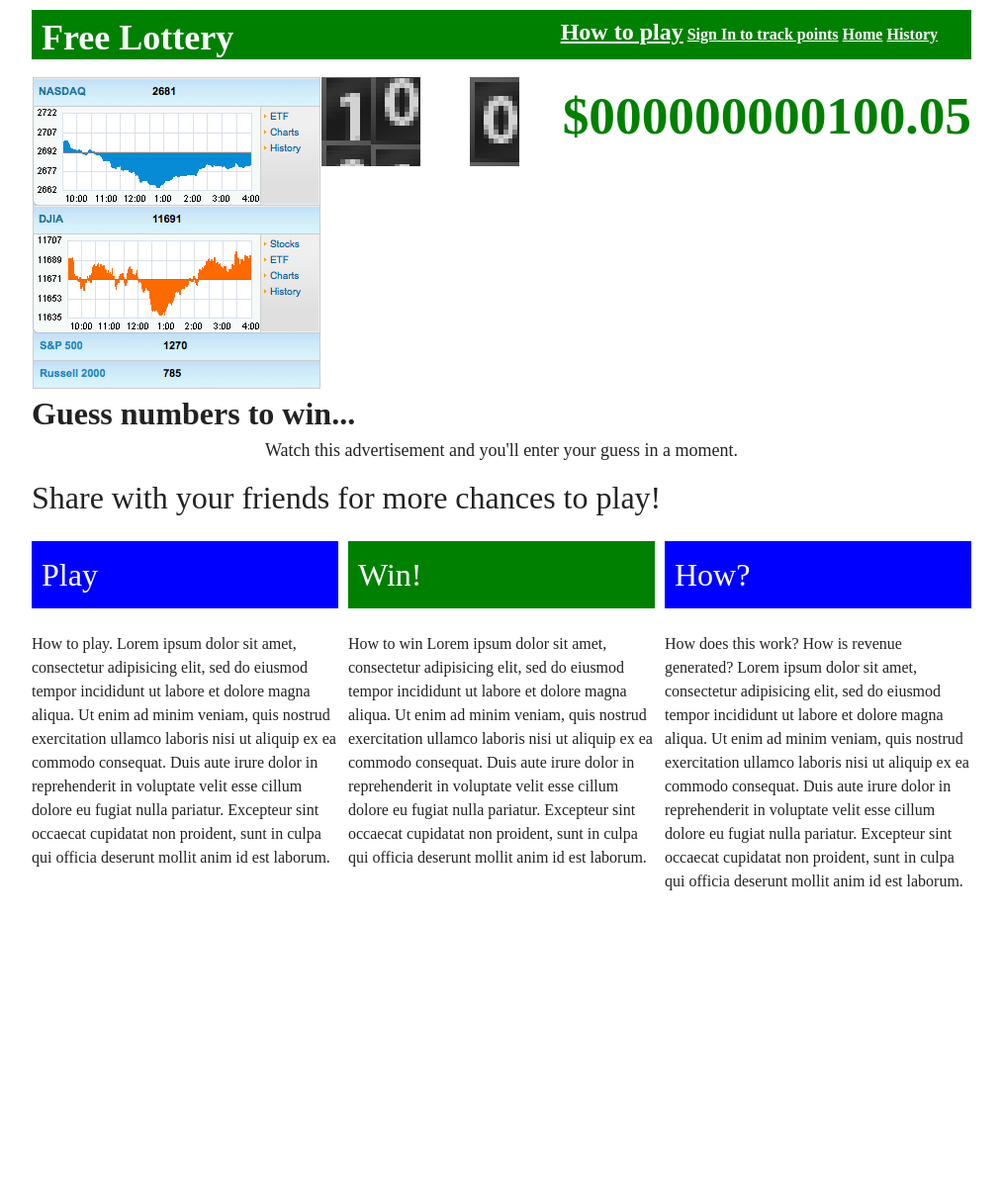
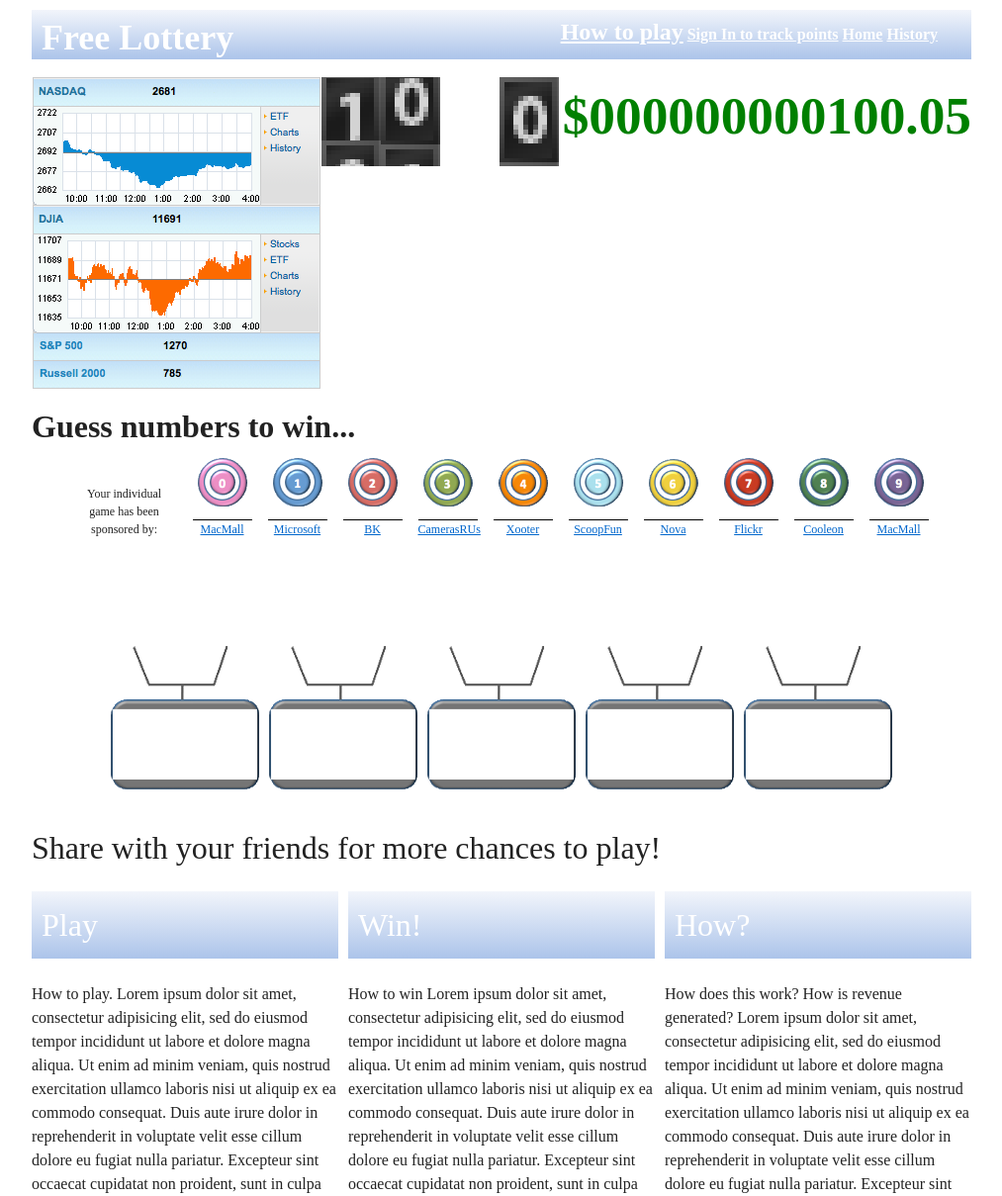
Before and after one commit to jamiely/lottery-concept, a CodeIgniter app: page / in a window 1280 px wide. Shown: the top 1209 px of the page at 99% size, without its empty margins (133-1146 px from the left). Before the commit the page ends 900 px from the top, so only its background shows below. Run offline with CodeIgniter, Linux system fonts and the light colour scheme.

Commit message:
Added graphics. still working on chrome

```diff
--- a/css/main.css
+++ b/css/main.css
@@ -6,7 +6,10 @@
   margin-top: 10px;
 }
 .container.main > h1 {
-  background-color: green;
+  background-color: #acc4ea;
+  filter: progid:DXImageTransform.Microsoft.gradient(startColorstr='#f2f5fb', endColorstr='#acc4ea'); /* for IE */
+  background: -webkit-gradient(linear, left top, left bottom, from(#f2f5fb), to(#acc4ea)); /* for webkit browsers */
+  background: -moz-linear-gradient(top,  #f2f5fb,  #acc4ea); /* for firefox 3.6+ */
   color: white;
   font-weight: bold;
   padding: 10px;
@@ -64,17 +67,22 @@
 
 .entry-container > div.entry {
   display: inline-block;
-  width: 200px;
+  width: 150px;
   height: 200px;
   margin-left: 5px;
   margin-right: 5px;
+  background-image: url('../images/basket_150.png');
+  background-repeat: no-repeat;
+  background-position: center bottom;
 }
 .entry-container > div.entry.filled {
   height: 240px;
 }
 .entry-container > div.entry > .input-container {
   height: 50px;
-
+}
+.entry-container > div.entry > .input-container input {
+  display: none;
 }
 
 .entry-container > div.entry.filled > div.background {
@@ -84,18 +92,18 @@
   background-position: center top;
 }
 
+.entry-container > div.entry > div.background {
+  height: 70px;
+}
 .entry-container > div.entry > div.ad {
-  visibility: hidden;
+
+  height: 80px;
 }
 
-.entry-container > div.entry.filled > div.ad {
-  border: 1px black solid;
-  visibility: visible;
-}
 
 .entry-container > div.entry > div.ad img {
-  height: 98px;
-  width: 198px;
+  height: 70px;
+  width: 140px;
 }
 
 .entry-container input[name=entry] {
@@ -114,9 +122,9 @@
   font-size: 60pt;
 }
 .selection {
-  border: 2px red solid;
+
   display: inline-block;
-  width: 80px;
+  width: 60px;
   height: 100px;
   margin: 8px;
 
@@ -127,23 +135,26 @@
   font-size: xx-large;
   font-weight: bold;
 }
+.selection.empty {
+  width: 100px;
+}
+.selection.empty > .value {
+  border: none;
+}
+.selection > .value img {
+  width: 50px;
+}
 .section-bottom > div {
   font-size: medium;
 }
 .section-bottom > div > h2 {
-  background-color: black;
+  background-color: #acc4ea;
+  filter: progid:DXImageTransform.Microsoft.gradient(startColorstr='#f2f5fb', endColorstr='#acc4ea'); /* for IE */
+  background: -webkit-gradient(linear, left top, left bottom, from(#f2f5fb), to(#acc4ea)); /* for webkit browsers */
+  background: -moz-linear-gradient(top,  #f2f5fb,  #acc4ea); /* for firefox 3.6+ */
+
   color: white;
   padding: 10px;
-}
-.section-bottom > div.play > h2 {
-  background-color: blue;
-}
-
-.section-bottom > div.win > h2 {
-  background-color: green;
-}
-.section-bottom > div.how > h2 {
-  background-color: blue;
 }
 .share {
   margin-top: 20px;
@@ -181,7 +192,7 @@ label {
 }
 .counter-number {
   height:198px;
-  width:50px;
+  width:60px;
   position:relative;
   background-image:url(../images/counter_ticker_bg_big.png);
   float:left;
--- a/js/counter.js
+++ b/js/counter.js
@@ -1,3 +1,4 @@
+$(function(){
 
   $(".counter-number").each( function(i) {
     $(this).attr('id','num'+i);
@@ -7,8 +8,7 @@ function loadticker(ticnum) {
     var fticnum = add_commas(ticnum);
     var numheight = 90;
     addticker(fticnum);
-  if (ticnum && ticnum != 0) {
-
+    if (ticnum && ticnum !== 0) {
       var s = String(fticnum);
 
       for (i=s.length;i>=0; i--){
@@ -60,3 +60,6 @@ setInterval(function() {
     initialValue += Math.random();
     loadticker(initialValue.toFixed(2));
   }, 100);
+
+
+});
--- a/js/main.js
+++ b/js/main.js
@@ -5,6 +5,8 @@ var onYoutubePlayerStateChange = function(newState) {
     $('.select').show();
   }
 };
+
+
 
 function onYouTubePlayerReady(playerId) {
   var el = document.getElementById("myytplayer");
@@ -33,17 +35,18 @@ $(function(){
   var ads = [
     {name: 'MacMall', im: 'macmall.jpg'},
     {name: 'Microsoft', im: 'microsoft.jpg'},
-    {name: 'Burger King', im: 'bk.jpg'},
+    {name: 'BK', im: 'bk.jpg'},
     {name: 'CamerasRUs', im: 'camerarus.jpg'},
     {name: 'Xooter', im: 'xooter.jpg'},
     {name: 'ScoopFun', im: 'scoopfree.jpg'},
     {name: 'Nova', im: 'nova.jpg'},
     {name: 'Flickr', im: 'flickr.jpg'},
-    {name: 'Cooleon Inc.', im: 'cooleon.jpg'}
+    {name: 'Cooleon', im: 'cooleon.jpg'},
+    {name: 'MacMall', im: 'macmall.jpg'}
   ];
 
   // setup entry
-  var entryBoxCount = 4;
+  var entryBoxCount = 5;
   $('.entry-container').each(function(){
     var container = $(this),
       tmplEntry = $('#tmplEntry');
@@ -69,10 +72,13 @@ $(function(){
       input = entries.eq(selectedBox),
       entry = input.parents('div.entry');
 
-    input.val(value);
-    entry.addClass('filled');
-    entry.find('.ad img').attr('src', 'ads/'+(ad.im || 'none.jpg'));
-    //entry.find('.ad img').attr('src', 'ads/apple.jpg');
+    //input.val(value);
+
+
+    entry.find('.input-container').html('<img src="images/numbers/' + value + '.png" />')
+
+    var img = $('<img src="ads/none.jpg" />').attr('src', 'ads/'+(ad.im || 'none.jpg'));
+    entry.find('.ad > a').html(img);
 
     selectedBox ++;
 
@@ -88,13 +94,14 @@ $(function(){
     }
   };
 
+  // selections
   $('.select').each(function() {
     var select = $(this),
       tmplAd = $('#tmplAdText');
 
     $.each(ads, function(i, ad) {
 
-      ad.value = i + 1;
+      ad.value = i;
       var selection = tmplAd.tmpl(ad).appendTo(select),
         link = selection.find('a')
 
@@ -114,10 +121,6 @@ $(function(){
     "http://www.youtube.com/v/cOS5BaxCtAk?fs=1&amp;hl=en_US&autoplay=1&start=40&enablejsapi=1&playerapiid=ytplayer",
     "yt-replace-me", "640", "385", "8", null, null, params, atts);
 
+  onYoutubePlayerStateChange(0);
 
-  var hideVideo = function() {
-    $('.video-ad').fadeOut();
-  };
-
-  setTimeout(hideVideo, 49000)
 });
--- a/system/application/views/footer.html
+++ b/system/application/views/footer.html
@@ -5,9 +5,10 @@
     </div>
   </div>
     <script src="js/jquery-1.4.2.min.js"></script>
+    <script src="js/counter.js"></script>
     <script src="js/jquery.tmpl.min.js"></script>
     <script src="js/swfobject.js"></script>
     <script src="js/main.js"></script>
-    <script src="js/counter.js"></script>
+
   </body>
 </html>
--- a/system/application/views/game.html
+++ b/system/application/views/game.html
@@ -17,10 +17,22 @@
 <div class="select span-24">
   <script type="text/x-jquery-tmpl" id="tmplAdText">
     <div class="selection">
-      <div class="value">${value}</div>
-      <div class="ad"><a href="javascript:">${name}</a></div>
+      <div class="value">
+        <img src="images/numbers/${value}.png" />
+      </div>
+      <div class="ad">
+        <a href="javascript:">${name}</a>
+      </div>
     </div>
   </script>
+  <div class="selection empty">
+    <div class="value">
+
+    </div>
+    <div class="ad">
+      Your individual game has been sponsored by:
+    </div>
+  </div>
 </div>
 
 <div class="video-ad span-24">
@@ -28,9 +40,8 @@
     Watch this advertisement and you'll enter your guess in a moment.
   </div>
 
-  <div id="yt-replace-me"></div>
-          <!-- <object width="640" height="385"><param name="movie" value="http://www.youtube.com/v/cOS5BaxCtAk?fs=1&amp;hl=en_US&autoplay=1&start=40&enablejsapi=1&playerapiid=ytplayer"></param><param name="allowFullScreen" value="true"></param><param name="allowscriptaccess" value="always"></param><embed src="http://www.youtube.com/v/cOS5BaxCtAk?fs=1&amp;hl=en_US&autoplay=1&start=40&enablejsapi=1&playerapiid=ytplayer" type="application/x-shockwave-flash" allowscriptaccess="always" allowfullscreen="true" width="640" height="385"></embed></object>
-                     -->
+  <div id="yt-replace-me"><p>hello world</p></div>
+
 </div>
 
 <div class="entry-container span-24">
@@ -41,8 +52,8 @@
       </div>
       <div class="background"></div>
       <div class="ad">
-        <a href="javascript:">
-          <img src="afdosfds.png" width="200" height="100" />
+        <a href="javascript:void(0);">
+
         </a>
       </div>
     </div>
--- a/system/application/views/header.html
+++ b/system/application/views/header.html
@@ -1,3 +1,4 @@
+<!DOCTYPE html>
 <html>
   <head>
     <link rel="stylesheet" href="<?php echo base_url()?>css/blueprint/screen.css" type="text/css" media="all" />
```
Also changed, not shown: images/basket.png (added), images/basket_130.png (added), images/basket_150.png (added), images/numbers/0.png, images/numbers/1.png, images/numbers/2.png, images/numbers/3.png, images/numbers/4.png, images/numbers/5.png, images/numbers/6.png, images/numbers/7.png, images/numbers/8.png, images/numbers/9.png. Lines whose indentation alone changed are shown as unchanged.
